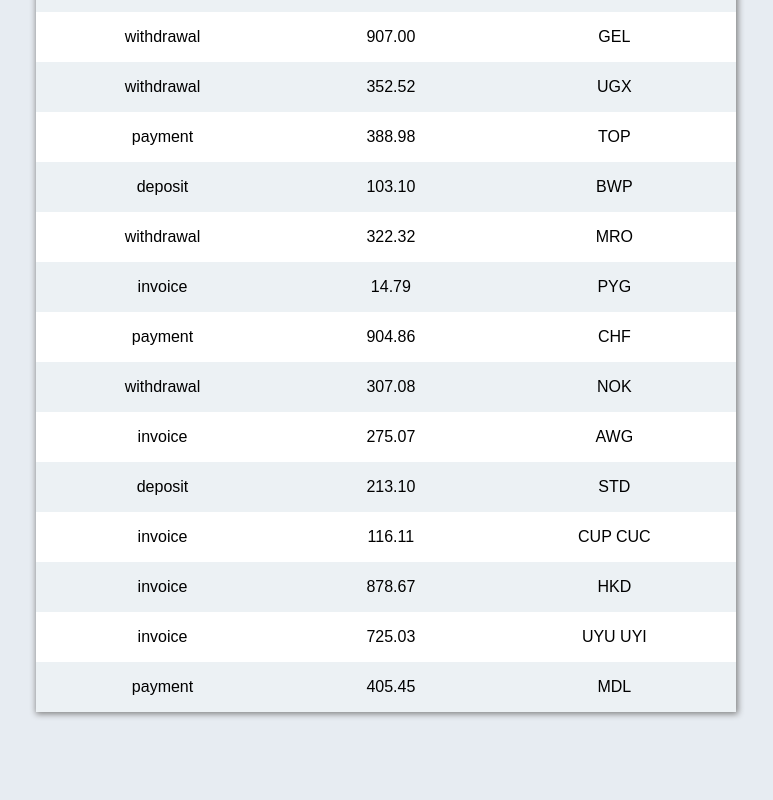
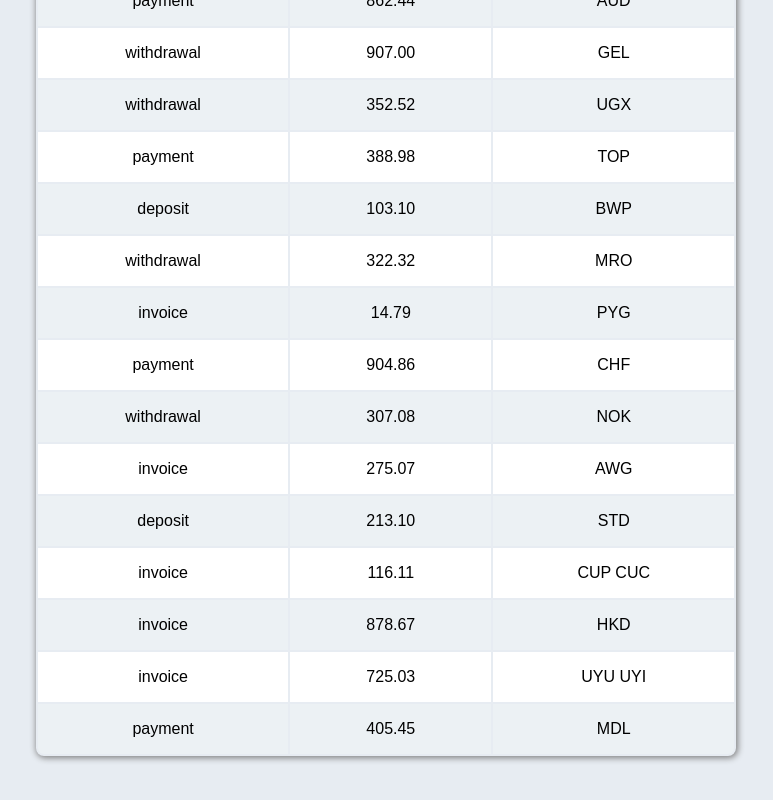
Before and after one commit to MatPaluch/goit-react-hw-01-components, a React (Vite) app: page / in a window 1280 px wide. Shown: the part 1453-2253 px from the top of the page, without its empty margins (254-1027 px from the left). Before the commit the page ends 2215 px from the top, so only its background shows below. Built offline with nearby package versions, Linux system fonts and the light colour scheme.

Commit message:
Update TransactionHistory.module.css

```diff
--- a/src/components/transactionHistory/TransactionHistory.module.css
+++ b/src/components/transactionHistory/TransactionHistory.module.css
@@ -5,10 +5,8 @@
 }
 
 table {
-  border-top-left-radius: 8px;
-  border-top-right-radius: 8px;
+  border-radius: 8px;
   width: 700px;
-  border-spacing: 0px;
   box-shadow: 1px 1px 6px 1px grey;
 }
 th {
@@ -29,3 +27,9 @@ tr {
 tbody > tr:nth-child(even) {
   background-color: #ecf1f4;
 }
+tbody > tr:last-child > td:first-child {
+  border-bottom-left-radius: 6px;
+}
+tbody > tr:last-child > td:last-child {
+  border-bottom-right-radius: 6px;
+}
```
